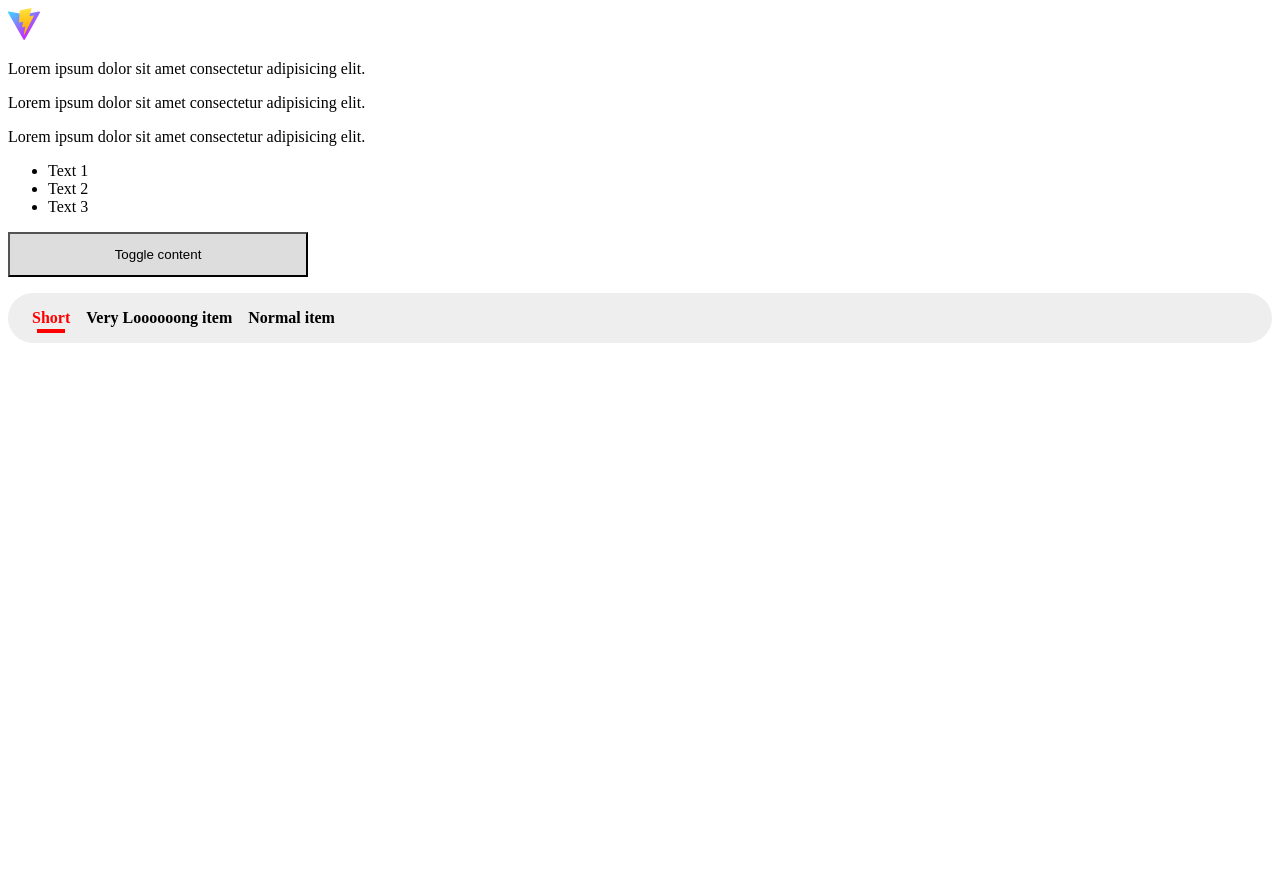
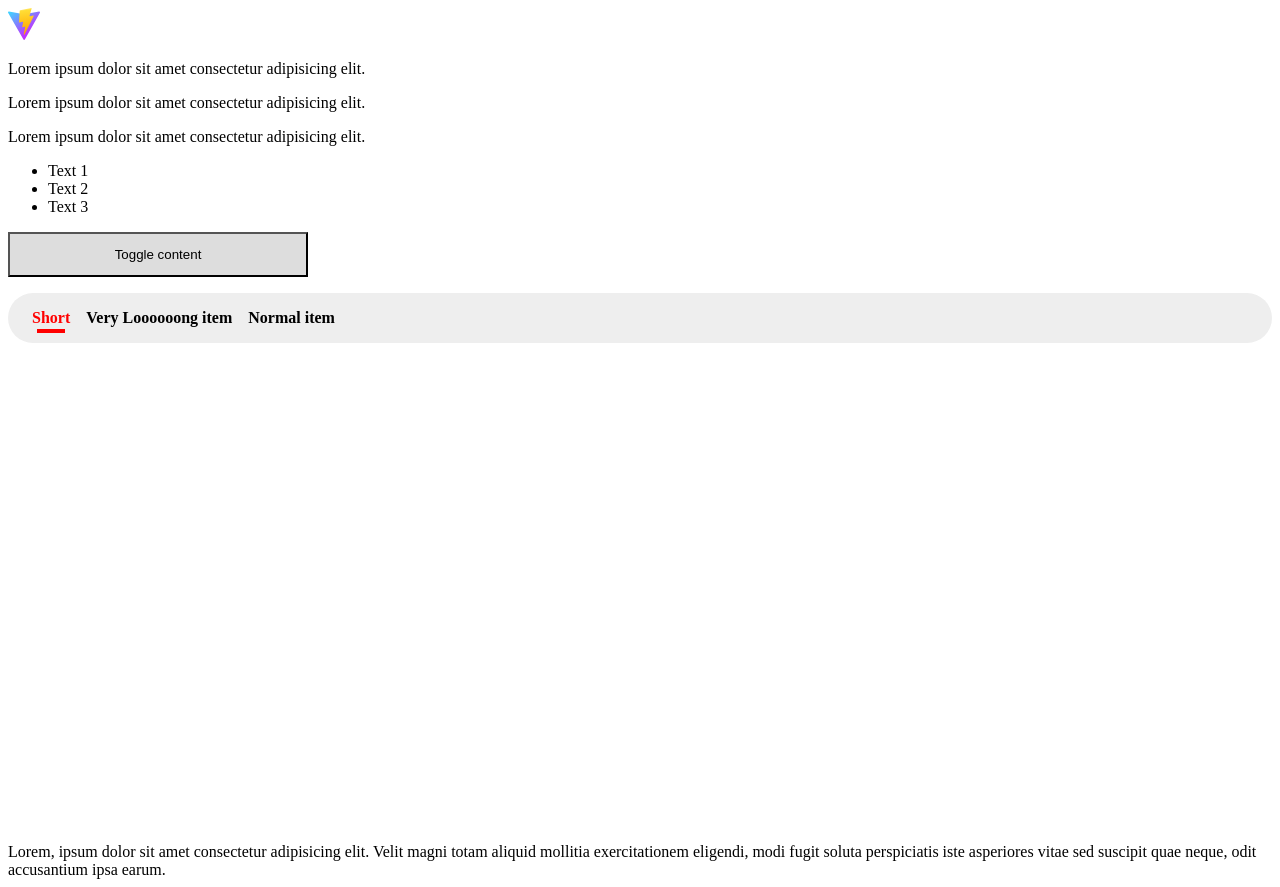
Before and after one commit to shaikouski-arkadzi/framer-motion-playground, a React (Vite) app: page / in a window 1280 px wide. Before the commit the page ends 800 px from the top, so only its background shows below. Built offline with nearby package versions, Linux system fonts and the light colour scheme.

Commit message:
Add motion intersaction observer

```diff
--- a/src/App.tsx
+++ b/src/App.tsx
@@ -4,6 +4,7 @@ import viteLogo from "/vite.svg";
 import "./App.css";
 import AnimateAppearance from "./AnimateAppearance";
 import Menu from "./Menu";
+import Intersaction from "./Intersaction";
 
 function App() {
   const pVariants = {
@@ -70,6 +71,7 @@ function App() {
         Animate Appearance
       </AnimateAppearance>
       <Menu />
+      <Intersaction />
     </>
   );
 }
--- /dev/null
+++ b/src/Intersaction.tsx
@@ -0,0 +1,36 @@
+import { motion } from "framer-motion";
+
+const textAnimate = {
+  hidden: {
+    x: -100,
+    opacity: 0,
+  },
+  visible: {
+    x: 0,
+    opacity: 1,
+  },
+};
+
+function Intersaction() {
+  return (
+    <motion.div
+      initial="hidden"
+      whileInView="visible"
+      style={{
+        marginTop: "500px",
+      }}
+      variants={textAnimate}
+      viewport={{
+        amount: 0.2,
+        once: true,
+      }}
+    >
+      Lorem, ipsum dolor sit amet consectetur adipisicing elit. Velit magni
+      totam aliquid mollitia exercitationem eligendi, modi fugit soluta
+      perspiciatis iste asperiores vitae sed suscipit quae neque, odit
+      accusantium ipsa earum.
+    </motion.div>
+  );
+}
+
+export default Intersaction;
```
